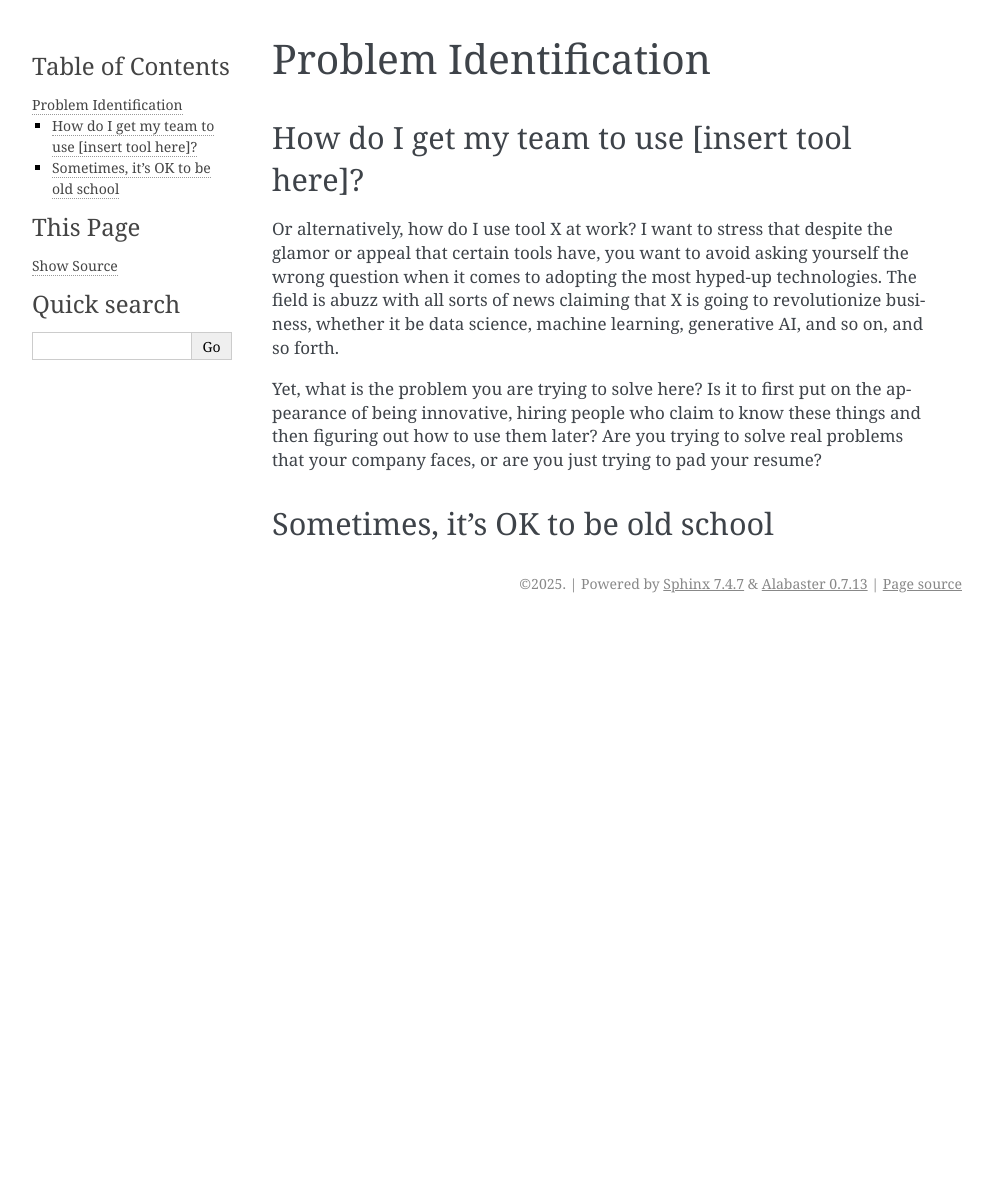
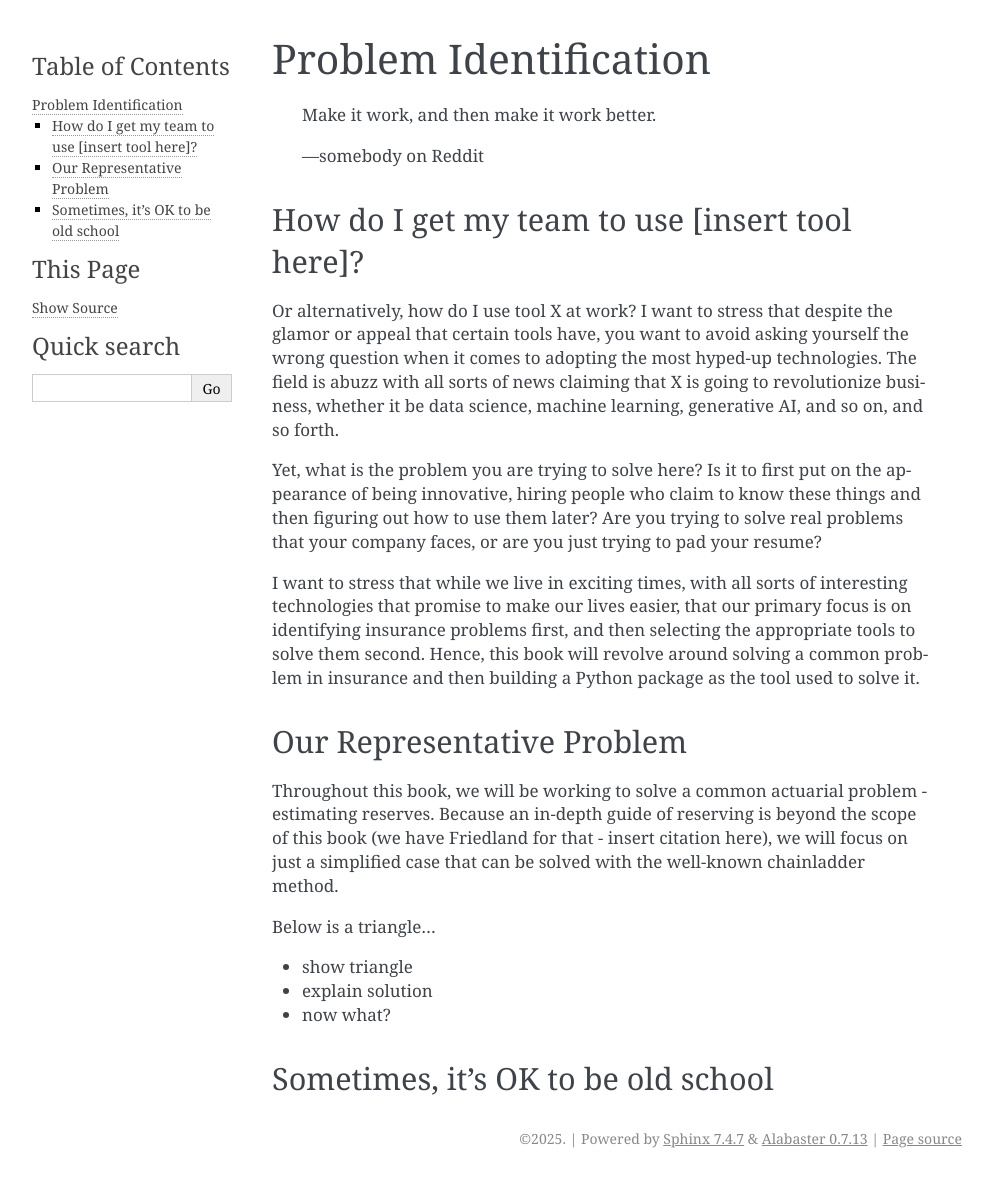
Before and after one commit to genedan/actpak, a Sphinx documentation site: the page built from docs/problem_id.rst, in a window 1280 px wide. Shown: the whole page, without its empty margins (148-1140 px from the left). Built offline with Sphinx 7.4.7, drawn with Linux system fonts in a browser that asks for light colours; the version number could not be read and is left out; before the commit the page ends 900 px from its top, so only the background shows below that.

Commit message:
DOCS: Update problem_id.rst.

```diff
--- a/docs/problem_id.rst
+++ b/docs/problem_id.rst
@@ -1,5 +1,12 @@
 Problem Identification
 ======================
+
+.. epigraph::
+
+   Make it work, and then make it work better.
+
+   -- somebody on Reddit
+
 
 How do I get my team to use [insert tool here]?
 ^^^^^^^^^^^^^^^^^^^^^^^^^^^^^^^^^^^^^^^^^^^^^^^
@@ -8,6 +15,19 @@ Or alternatively, how do I use tool X at work? I want to stress that despite the
 
 Yet, what is the problem you are trying to solve here? Is it to first put on the appearance of being innovative, hiring people who claim to know these things and then figuring out how to use them later? Are you trying to solve real problems that your company faces, or are you just trying to pad your resume?
 
+I want to stress that while we live in exciting times, with all sorts of interesting technologies that promise to make our lives easier, that our primary focus is on identifying insurance problems first, and then selecting the appropriate tools to solve them second. Hence, this book will revolve around solving a common problem in insurance and then building a Python package as the tool used to solve it.
+
+Our Representative Problem
+^^^^^^^^^^^^^^^^^^^^^^^^^^
+
+Throughout this book, we will be working to solve a common actuarial problem - estimating reserves. Because an in-depth guide of reserving is beyond the scope of this book (we have Friedland for that - insert citation here), we will focus on just a simplified case that can be solved with the well-known chainladder method.
+
+Below is a triangle...
+
+- show triangle
+- explain solution
+
+- now what?
 
 Sometimes, it's OK to be old school
 ^^^^^^^^^^^^^^^^^^^^^^^^^^^^^^^^^^^
```
